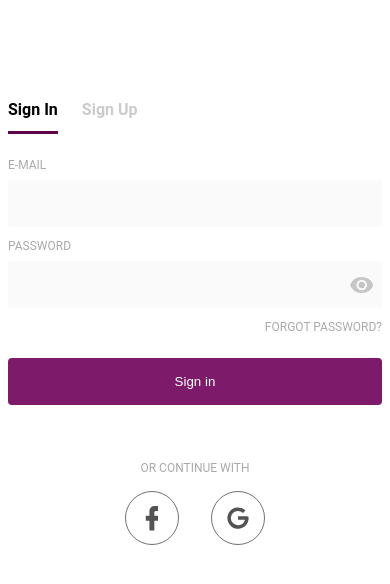
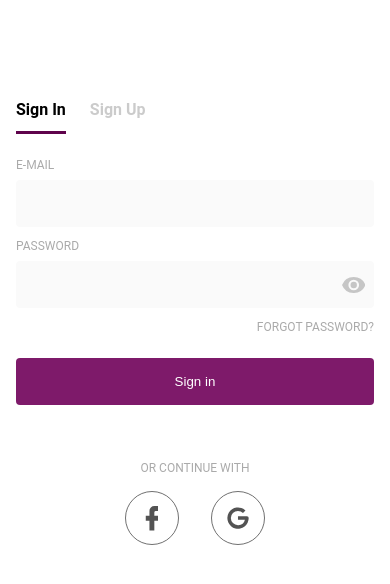
Before and after one commit to sandboxnu/knowyouroptions, a Next.js app in the folder frontend/: page /signin in a window 390 px wide. Shown: the top 584 px of the page. Built offline with nearby package versions, Linux system fonts and the light colour scheme; a web font is replaced by a local one.

Commit message:
padding mobile

```diff
--- a/frontend/pages/signin.tsx
+++ b/frontend/pages/signin.tsx
@@ -14,7 +14,7 @@ import { Redirect } from '../classes/response-classes';
 const Container = styled.div`
   display: flex;
   flex-direction: column;
-  padding: 5rem 0.5rem;
+  padding: 5rem 1rem;
 `;
 
 const Continue = styled.button`
```
